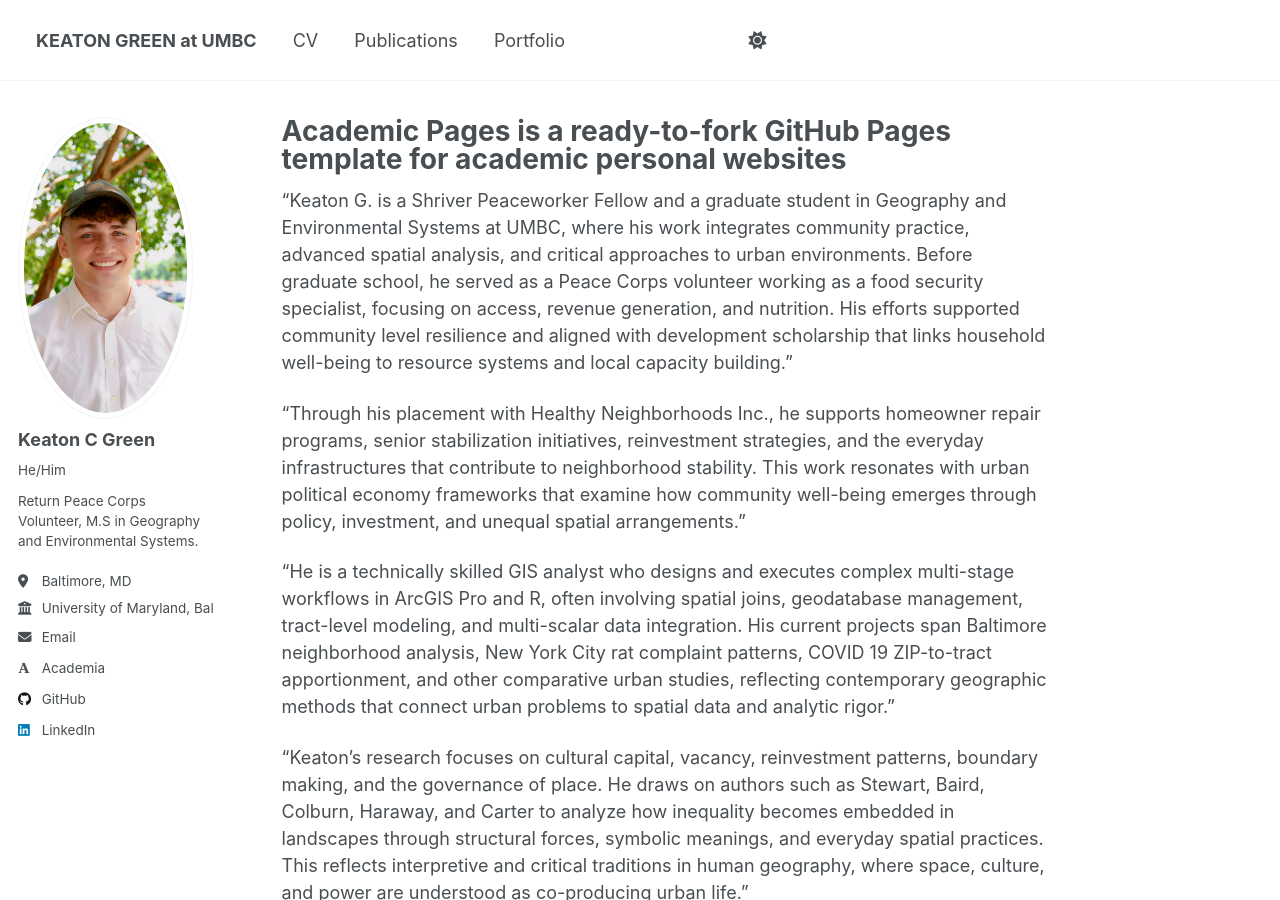
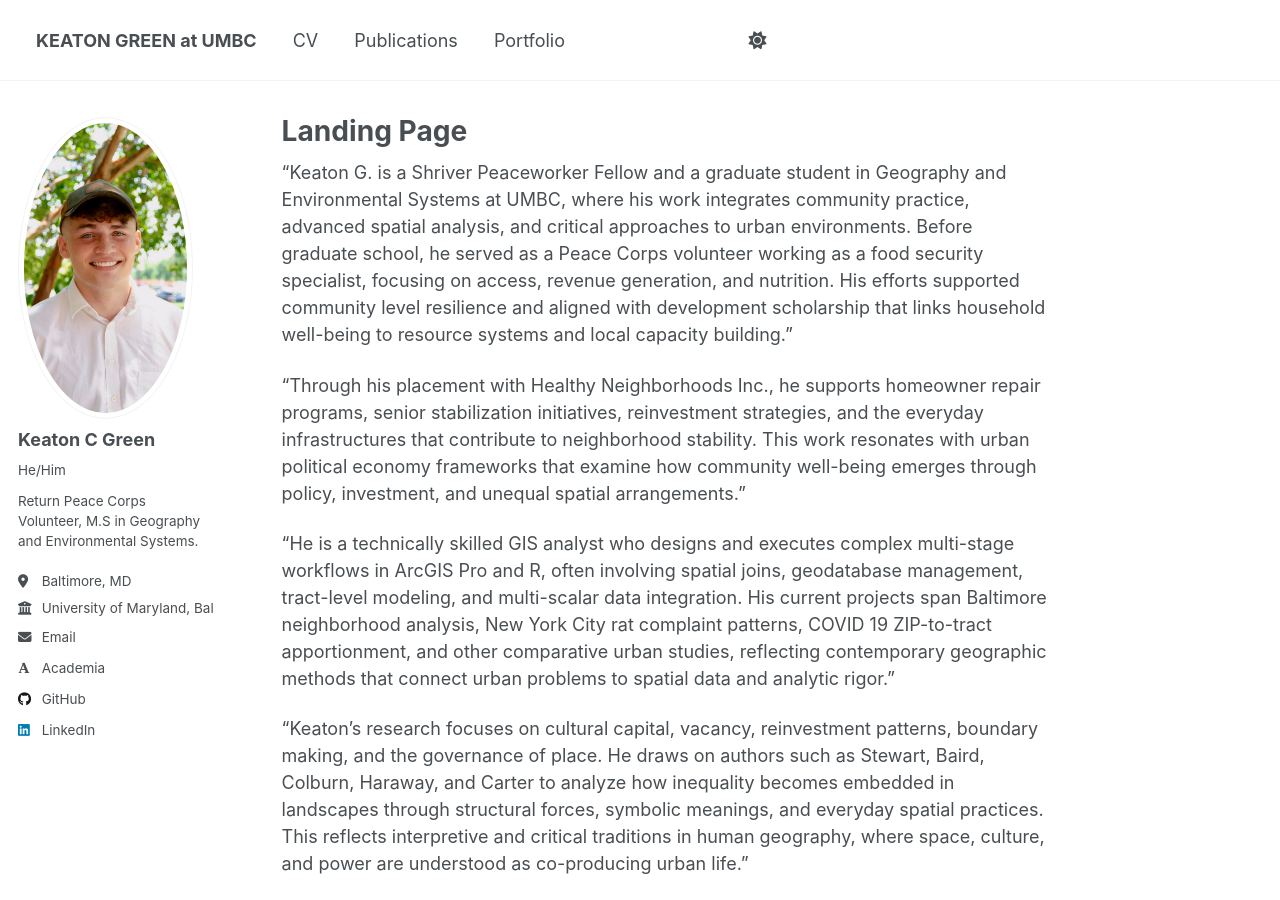
Before and after one commit to K3ATON-G1/K3ATON-G1.github.io, a Jekyll site: the page built from _pages/about.md, in a window 1280 px wide and 900 px high. Built offline with Jekyll 4.4.1, drawn with Linux system fonts in a browser that asks for light colours; some web fonts are replaced; a script that is not in the unit is left out.

Commit message:
Update about.md

```diff
--- a/_pages/about.md
+++ b/_pages/about.md
@@ -1,6 +1,6 @@
 ---
 permalink: /
-title: "Academic Pages is a ready-to-fork GitHub Pages template for academic personal websites"
+title: "Landing Page"
 author_profile: true
 redirect_from:
   - /about/
```
